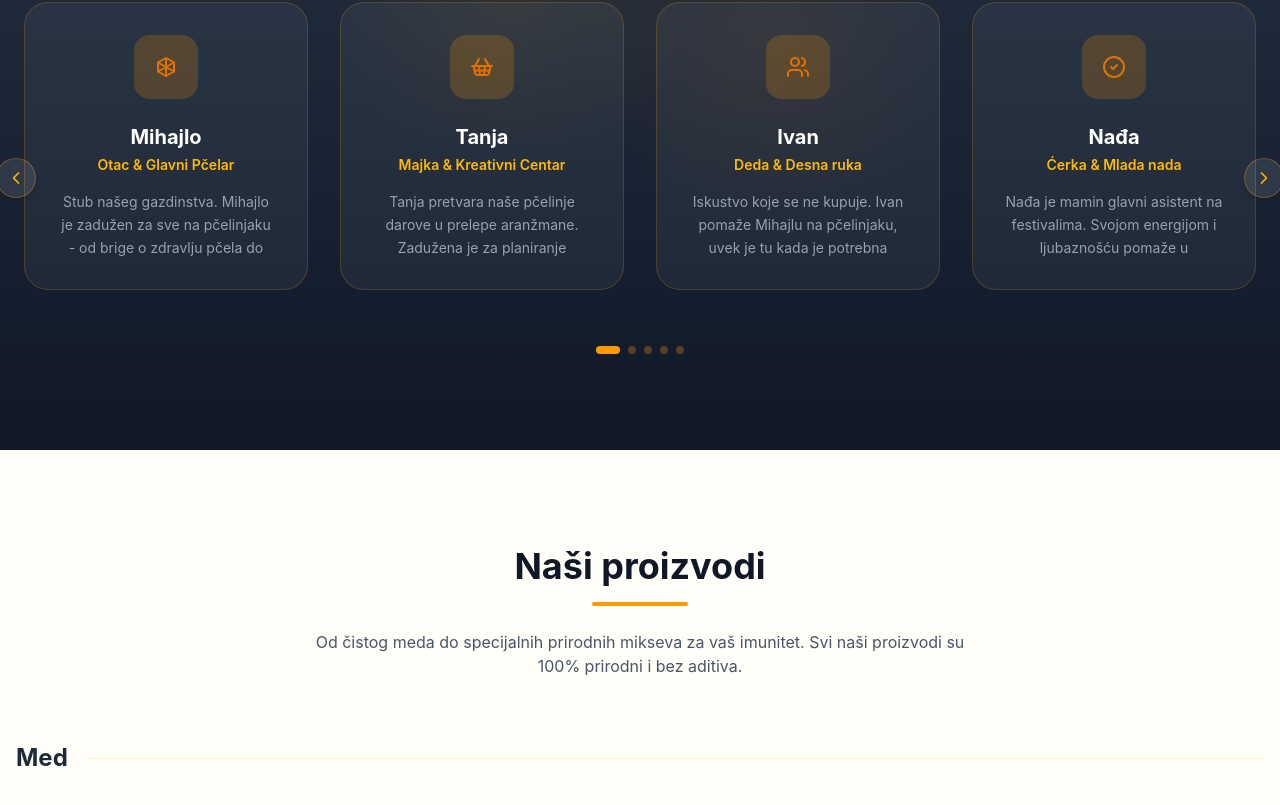
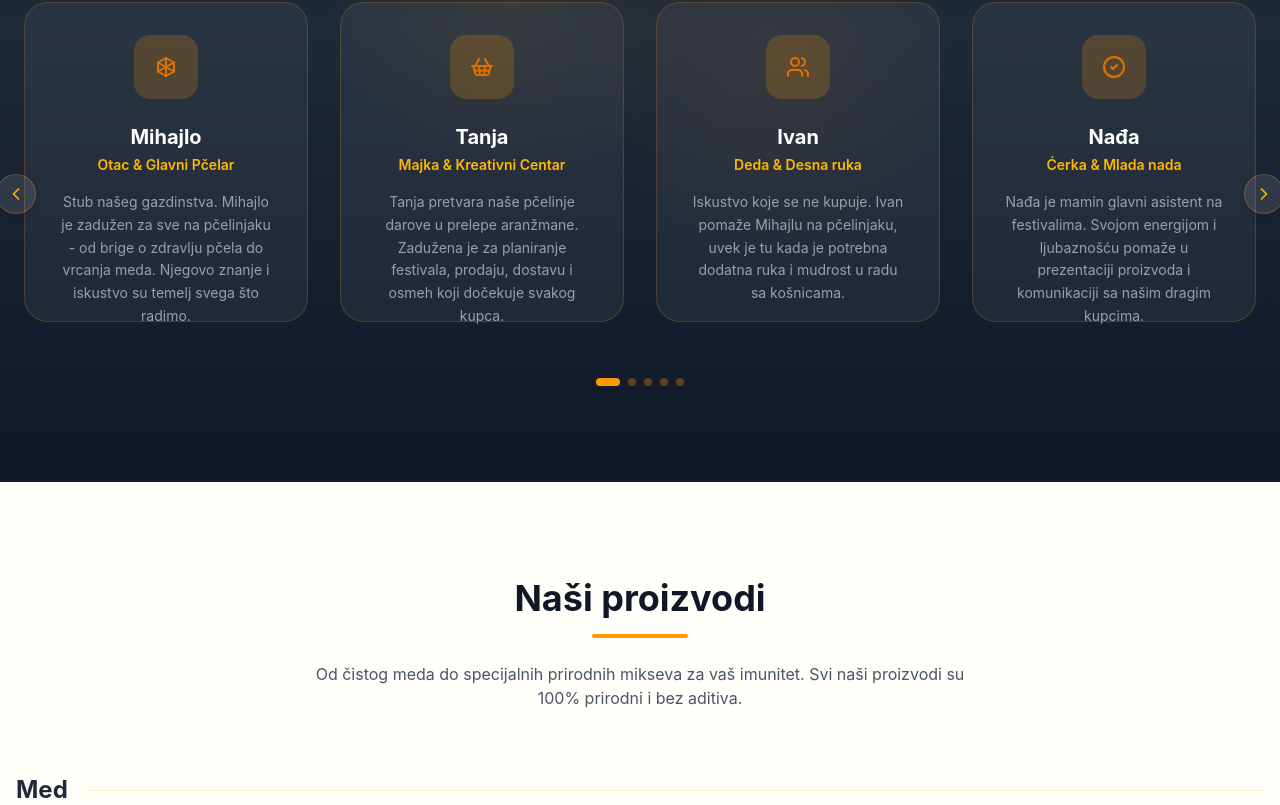
Before and after one commit to NikolaLetvencuk/letvencuk-med, a React (Vite) app: page / in a window 1280 px wide. Shown: the part 1142-1947 px from the top of the page. Built offline with nearby package versions, Linux system fonts and the light colour scheme.

Commit message:
fix: text in family cards

```diff
--- a/src/App.tsx
+++ b/src/App.tsx
@@ -76,7 +76,7 @@ const familyMembers = [
   {
     name: "Nikola",
     role: "Sin & Dostava",
-    description: "Nikola je naš pouzdani glasnik. Uvek spreman da pomogne  bilo da je u pitanju dostava meda na kućnu adresu, pakovanje porudžbina ili jednostavno da bude tu kada je potrebna još jedna ruka.",
+    description: "Nikola je naš pouzdani glasnik. Uvek spreman da pomogne - bilo da je u pitanju dostava meda na kućnu adresu ili pakovanje porudžbina.",
     icon: <Truck className="w-6 h-6 text-amber-600" />
   }
 ];
@@ -406,14 +406,14 @@ useEffect(() => {
             {getVisible().map((member) => (
               <div
                 key={member.name}
-                className="p-8 rounded-3xl bg-white/5 border border-amber-500/20 text-center hover:bg-white/10 hover:border-amber-500/40 transition-colors group h-72 flex flex-col"
+                className="p-8 rounded-3xl bg-white/5 border border-amber-500/20 text-center hover:bg-white/10 hover:border-amber-500/40 transition-colors group h-80 flex flex-col"
               >
-                <div className="w-16 h-16 bg-amber-500/20 rounded-2xl flex items-center justify-center mx-auto mb-6 group-hover:scale-110 transition-transform">
+                <div className="w-16 h-16 shrink-0 bg-amber-500/20 rounded-2xl flex items-center justify-center mx-auto mb-6 group-hover:scale-110 transition-transform">
                   <div className="text-amber-400">{member.icon}</div>
                 </div>
                 <h3 className="text-xl font-bold text-white mb-1">{member.name}</h3>
                 <p className="text-amber-400 text-sm font-semibold mb-4">{member.role}</p>
-                <p className="text-gray-400 text-sm leading-relaxed flex-1 overflow-hidden">{member.description}</p>
+                <p className="text-gray-400 text-sm leading-relaxed flex-1">{member.description}</p>
               </div>
             ))}
           </motion.div>
```
